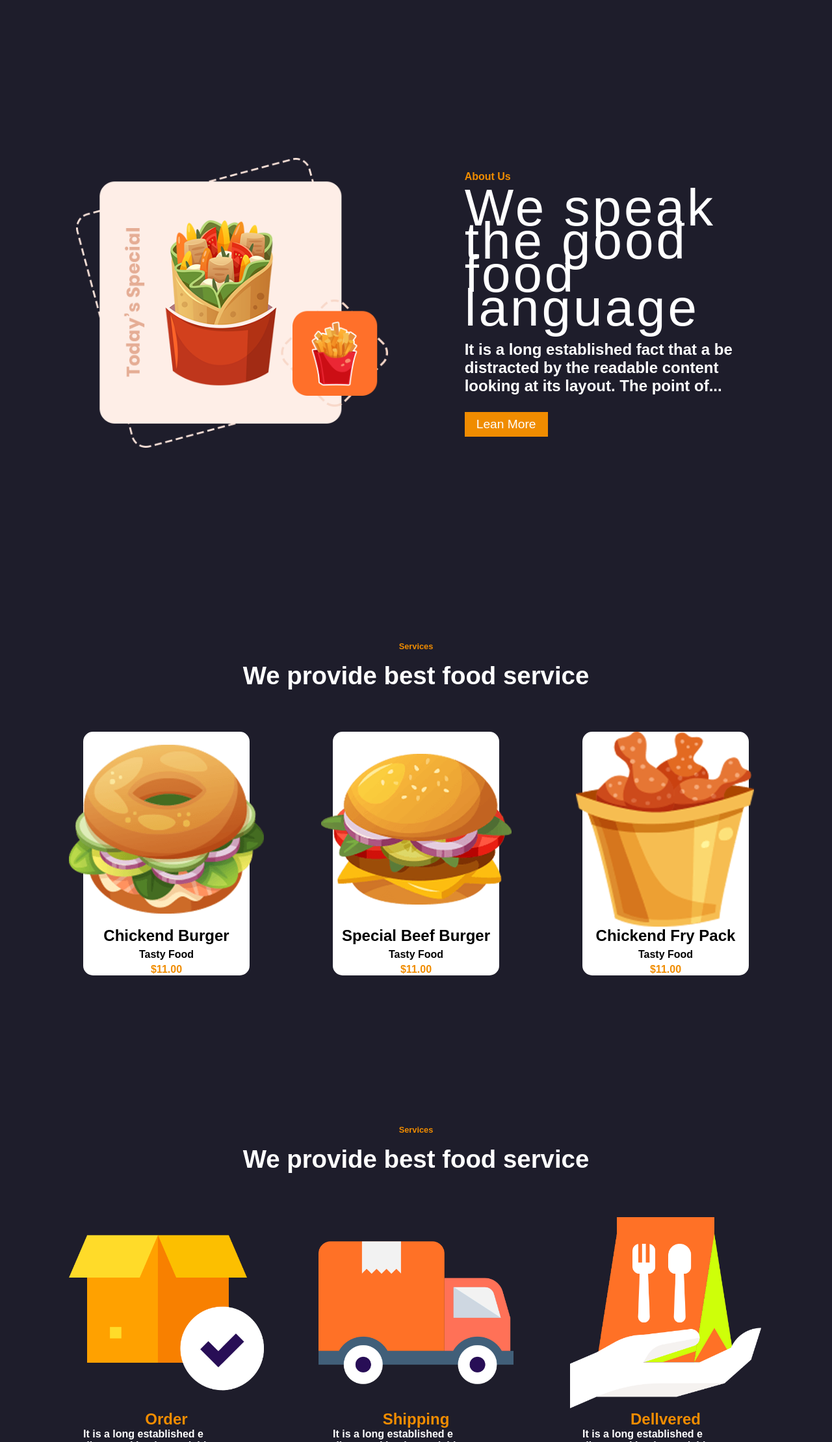
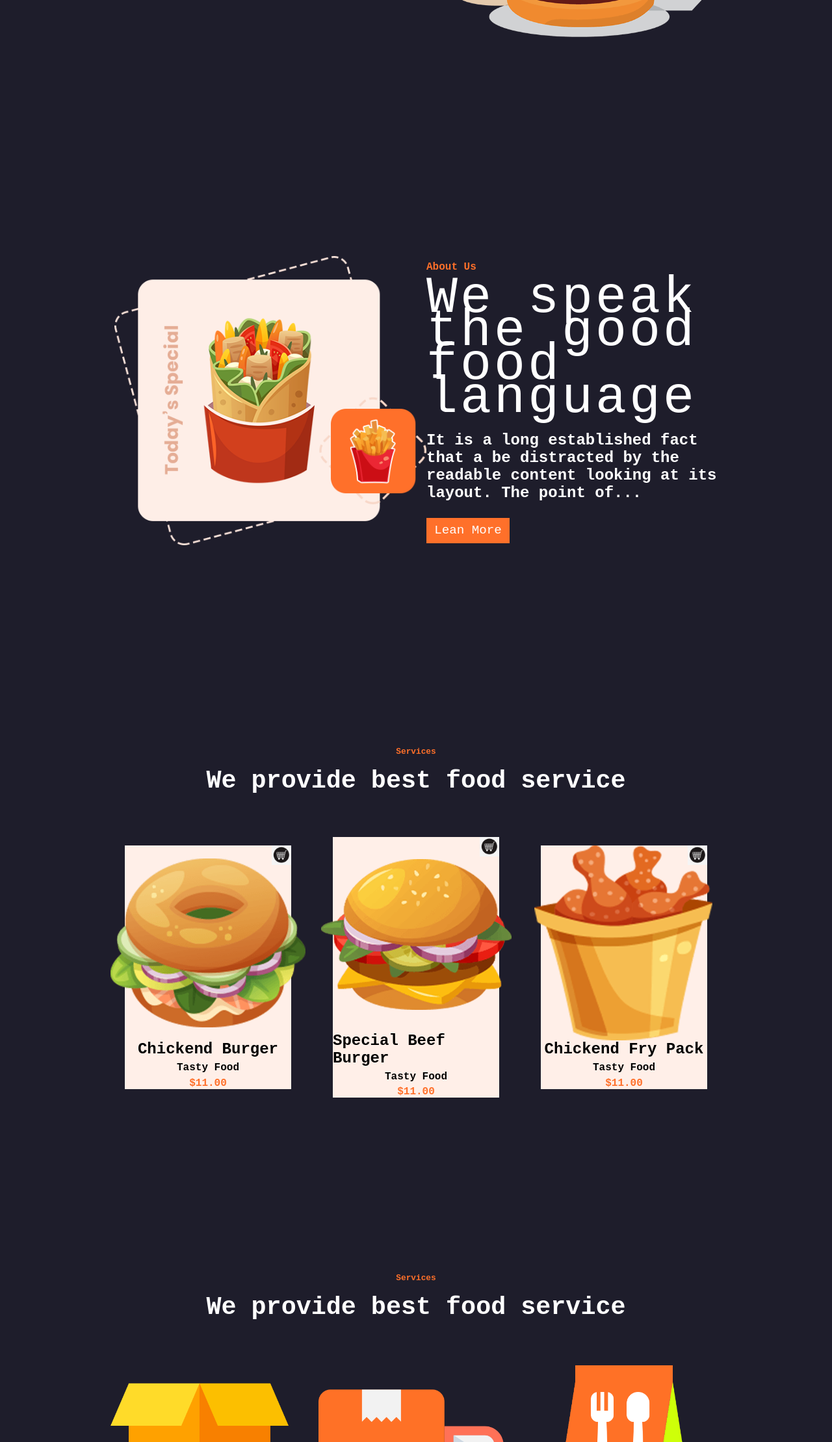
Before and after one commit to Hendricksoncala/ProyectoWeb-viejo-, a plain HTML site: page index.html in a window 1280 px wide. Shown: the part 581-2800 px from the top of the page at 65% size. Drawn offline with Linux system fonts and the light colour scheme; a web font is replaced by a local one.

Commit message:
feat: :sparkles: Empezando la vista para celular
empezando la vista para celular

```diff
--- a/css/style.css
+++ b/css/style.css
@@ -1,7 +1,10 @@
 @import url(variables.css);
+@import url('https://fonts.googleapis.com/css2?family=Red+Hat+Mono:ital,wght@0,300..700;1,300..700&display=swap');
 *{
     margin: 0;
     font-family: 'Poppins', sans-serif;
+    font-family: "Red Hat Mono", monospace;
+    font-style: normal;
 
 }
 .header{
@@ -12,7 +15,7 @@
     display: flex;
     justify-content: space-between;
     align-items: center;
-
+    position: fixed;
 
 }
 .menu_izquierda{
@@ -40,9 +43,9 @@
 }
 /* primera pagina visual --------------------------------------------------------------------*/
 .page1{
-
+    display: flex;
     width: 100%;
-    height: 93vh;
+    height: 100vh;
     background: var(--color-azuloscuro);
 }
 .first_page{
@@ -50,6 +53,7 @@
     display: flex;
     margin: auto;
     justify-content: space-evenly;
+    align-items: center;
 }
 .text{
     display: flex;
@@ -90,16 +94,20 @@ button{
 }
 /*second---------------------------------------------------------------------*/
 .page2{
-
+    display: flex;
     width: 100%;
-    height: 93vh;
+    height: 100vh;
     background: var(--color-azuloscuro);
 }
 .second_page{
-    width: 100%;
+    width: 80%;
+
     display: flex;
     margin: auto;
     justify-content: space-evenly;
+    align-items: center;
+    justify-content: center;
+
 }
 .text2{
     display: flex;
@@ -146,10 +154,17 @@ button{
 /*tercera pagina------------------------------------------------------------------------------*/
 
 .page3{
+   display: flex;
+    width: 100%;
+    height: 100vh;
+    background: var(--color-azuloscuro);
+}
 
-    width: 100%;
-    height: 93vh;
-    background: var(--color-azuloscuro);
+.tercera_pagina{
+    display: flex;
+    flex-direction: column;
+    width: 80%;
+    margin: auto;
 }
 
 .menu_opciones_food{
@@ -159,6 +174,7 @@ button{
     align-items: center;
 
 }
+
 .text3{
     display: flex;
     flex-direction: column;
@@ -178,47 +194,63 @@ button{
     padding-bottom: 3vh;
     margin-bottom: 5vh;
 }
+.shop_car{
+
+    z-index: 3;
+    width: 30px;
+    height: 30px;
+    display: flex;
+    position: absolute;
+    top: 0;
+    right: 0;
+
+
+}
 
 .img1{
+    position: relative;
     display: flex;
     flex-direction: column;
     align-items: center;
     justify-content: center;
-    background: var(--color-blanco);
-    border-radius: 15px;
-    width: 20vw;
+    background: var(--color-beish);
+     width: 20vw;
 
 }
 .img2{
+    position: relative;
     display: flex;
     flex-direction: column;
     align-items: center;
     justify-content: center;
-    background: var(--color-blanco);
-    border-radius: 15px;
+    background: var(--color-beish);
     width: 20vw;
 }
 .img3{
+    position: relative;
     display: flex;
     flex-direction: column;
     align-items: center;
     justify-content: center;
-    background: var(--color-blanco);
-    border-radius: 15px;
+    background: var(--color-beish);
+
     width: 20vw;
 }
 .img1_1{
+
     width: 300px;
+    object-fit: contain;
 
 
 }
 .img1_2{
     width: 300px;
+    object-fit: contain;
 
 }
 .img1_3{
     width: 300px;
-
+    object-fit: contain;
 }
 
 .menu_opciones_food h2{
@@ -241,10 +273,17 @@ button{
 }
 /*cuarta pagina -----------------------------------------------------------------------------*/
 .page4{
+    display: flex;
+    width: 100%;
+    height: 100vh;
+    background: var(--color-azuloscuro);
+}
 
-    width: 100%;
-    height: 93vh;
-    background: var(--color-azuloscuro);
+.cuarta_pagina{
+    display: flex;
+    flex-direction: column;
+    width: 80%;
+    margin: auto;
 }
 
 .menu_opciones_envio{
@@ -328,9 +367,9 @@ button{
 }
 /*quinta pagina-------------------------------------------------------*/
 .page5{
-
+    display: flex;
     width: 100%;
-    height: 93vh;
+    height: 100vh;
     background: var(--color-azuloscuro);
 }
 
@@ -353,18 +392,27 @@ button{
 }
 /*sexta pagina----------------------------------------------------------------*/
 .page6{
-
+    display: flex;
     width: 100%;
-    height: 93vh;
+    height: 100vh;
     background: var(--color-azuloscuro);
 }
 .sexta_pagina{
+    width: 100%;
     display: flex;
     justify-content: space-evenly;
     color: var(--color-blanco);
+    align-items: center;
+    flex-direction: row;
+    margin: none;
 
 }
+.container{
+    width: 80%;
+    display: flex;
+    justify-content: space-around;
 
+}
 .menu_links{
     display: flex;
     flex-direction:column ;
@@ -374,7 +422,13 @@ button{
     text-decoration: none;
     padding-top:2vh ;
     color: var(--color-blanco);
+
+
 }
+.sexta_pagina h2{
+    border-bottom: 1px solid  var(--color-naranja);
+}
+
 
 
 .our_service{
@@ -403,5 +457,18 @@ button{
 }
 .contact_us a i{
     padding-top: 2vw ;
+    color:var(--color-naranja) ;
+}
+
+
+
+@media (width <= 700px){
+    body{
+        font-size: 10px;
+        text-align: center;
+    }
+
+
+
 
 }
--- a/css/variables.css
+++ b/css/variables.css
@@ -1,6 +1,7 @@
 :root{
     --color-azuloscuro: #1e1d2b;
-    --color-naranja: #f08c00;
+    --color-naranja: #ff702a;
     --color-blanco: white;
+    --color-beish: #ffefe8;
 
 }
--- a/index.html
+++ b/index.html
@@ -6,7 +6,7 @@
     <title>Document</title>
     <link rel="stylesheet" href="css/style.css">
     <link rel="stylesheet" href="https://cdnjs.cloudflare.com/ajax/libs/font-awesome/6.5.1/css/all.min.css" integrity="sha512-DTOQO9RWCH3ppGqcWaEA1BIZOC6xxalwEsw9c2QQeAIftl+Vegovlnee1c9QX4TctnWMn13TZye+giMm8e2LwA==" crossorigin="anonymous" referrerpolicy="no-referrer" />
-
+    <link href='https://unpkg.com/boxicons@2.1.4/css/boxicons.min.css' >
 </head>
 
 <body>
@@ -15,15 +15,15 @@
             <h2>Foods</h2>
         </div>
         <div class="menu_derecha">
-            <a href="#">Home</a>
-            <a href="#">About</a>
-            <a href="#">Menu</a>
-            <a href="#">Service</a>
-            <a href="#">Contact</a>
+            <a href="#page1">Home</a>
+            <a href="#page2">About</a>
+            <a href="#page3">Menu</a>
+            <a href="#page4">Service</a>
+            <a href="#page6">Contact</a>
         </div>
 
     </header>
-    <section class="page1">
+    <section id="page1" class="page1">
         <div class="first_page">
             <div class="text">
                 <h1>Full Website</h1>
@@ -38,7 +38,7 @@
         </div>
 
     </section>
-    <section class="page2">
+    <section id="page2" class="page2">
         <div class="second_page">
             <div class="burrito">
                 <img src="storage/about.png">
@@ -53,7 +53,7 @@
 
         </div>
     </section>
-    <section class="page3">
+    <section id="page3" class="page3">
         <div class="tercera_pagina">
             <div class="text3">
                 <h3>Services</h3>
@@ -61,18 +61,21 @@
             </div>
             <div class="menu_opciones_food">
                 <div class="img1">
+                    <div class="shop_car"><img class="img1_1" src="storage/shop_car.png"> </div>
                     <img class="img1_1" src="storage/food1.png">
                     <h2>Chickend Burger</h2>
                     <h4>Tasty Food</h4>
                     <h4 class="precious">$11.00</h4>
                 </div>
                 <div class="img2">
+                    <div class="shop_car"><img class="img1_1" src="storage/shop_car.png"> </div>
                     <img class="img1_2"  src="storage/food2.png">
                     <h2>Special Beef Burger</h2>
                     <h4>Tasty Food</h4>
                     <h4 class="precious">$11.00</h4>
                 </div>
                 <div class="img3">
+                    <div class="shop_car"><img class="img1_1" src="storage/shop_car.png"> </div>
                     <img class="img1_3"  src="storage/food3.png">
                     <h2>Chickend Fry Pack</h2>
                     <h4>Tasty Food</h4>
@@ -83,7 +86,7 @@
         </div>
 
     </section>
-    <section class="page4">
+    <section id="page4" class="page4">
         <div class="cuarta_pagina">
             <div class="text4">
                 <h3>Services</h3>
@@ -112,7 +115,7 @@
         </div>
 
     </section>
-    <section class="page5">
+    <section id="page5" class="page5">
         <div class="quinta_pagina">
             <h1>We make quality food</h1>
             <h1>Everyday</h1>
@@ -120,10 +123,12 @@
         </div>
 
     </section>
-    <section class="page6">
+    <footer id="page6" class="page6">
         <div class="sexta_pagina">
+            <div class="container">
                 <div class="menu_links">
                     <h2>Menu Links</h2>
+
                     <a href="#">Home</a>
                     <a href="#">About</a>
                     <a href="#">Menu</a>
@@ -137,6 +142,7 @@
                     <a href="#">Web Marketing</a>
                     <a href="#">Web Product</a>
                     <a href="#">Web Design</a>
+
                 </div>
                 <div class="information">
                     <h2>information</h2>
@@ -153,9 +159,14 @@
                     <a href="#"><i class="fab fa-twitter"></i></a>
                     <a href="#"><i class="fab fa-tiktok"></i></a>
                 </div>
+            </div>
+
 
         </div>
-    </section>
+    </footer>
+
+
+
 
 
 
```
Also changed, not shown: storage/shop_car.png (added). Lines whose indentation alone changed are shown as unchanged.
